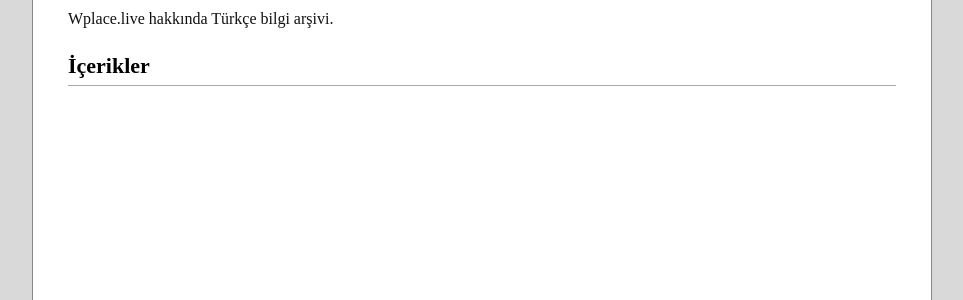
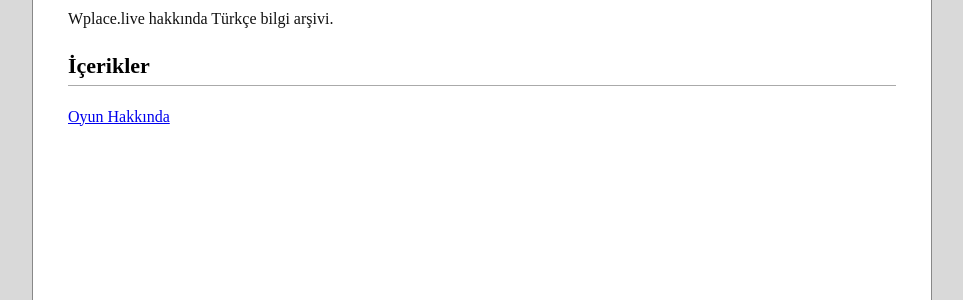
Before and after one commit to OyuncuSempanze/Oyun-Arsivi-Turkce, a Jekyll site: the page built from oyunlar/wplace.live/index.md, in a window 1280 px wide. Shown: the part 236-536 px from the top of the page, without its empty margins (158-1121 px from the left). Built offline with Jekyll 4.4.1, drawn with Linux system fonts in a browser that asks for light colours.

Commit message:
Update index.md

```diff
--- a/oyunlar/wplace.live/index.md
+++ b/oyunlar/wplace.live/index.md
@@ -7,3 +7,5 @@ title: Wplace
 Wplace.live hakkında Türkçe bilgi arşivi.
 
 ## İçerikler
+
+[Oyun Hakkında](oyun-hakkinda.md)
```
